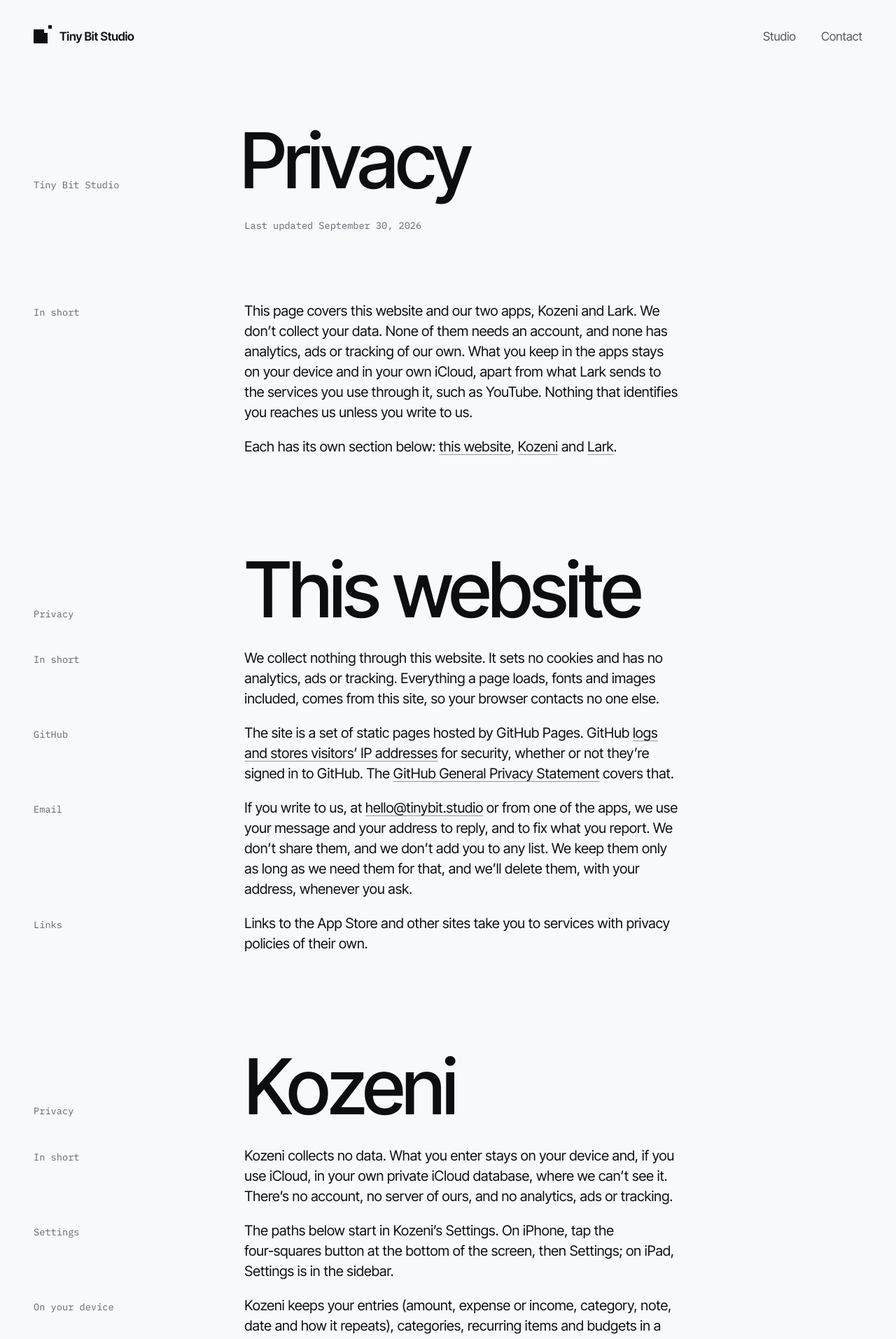
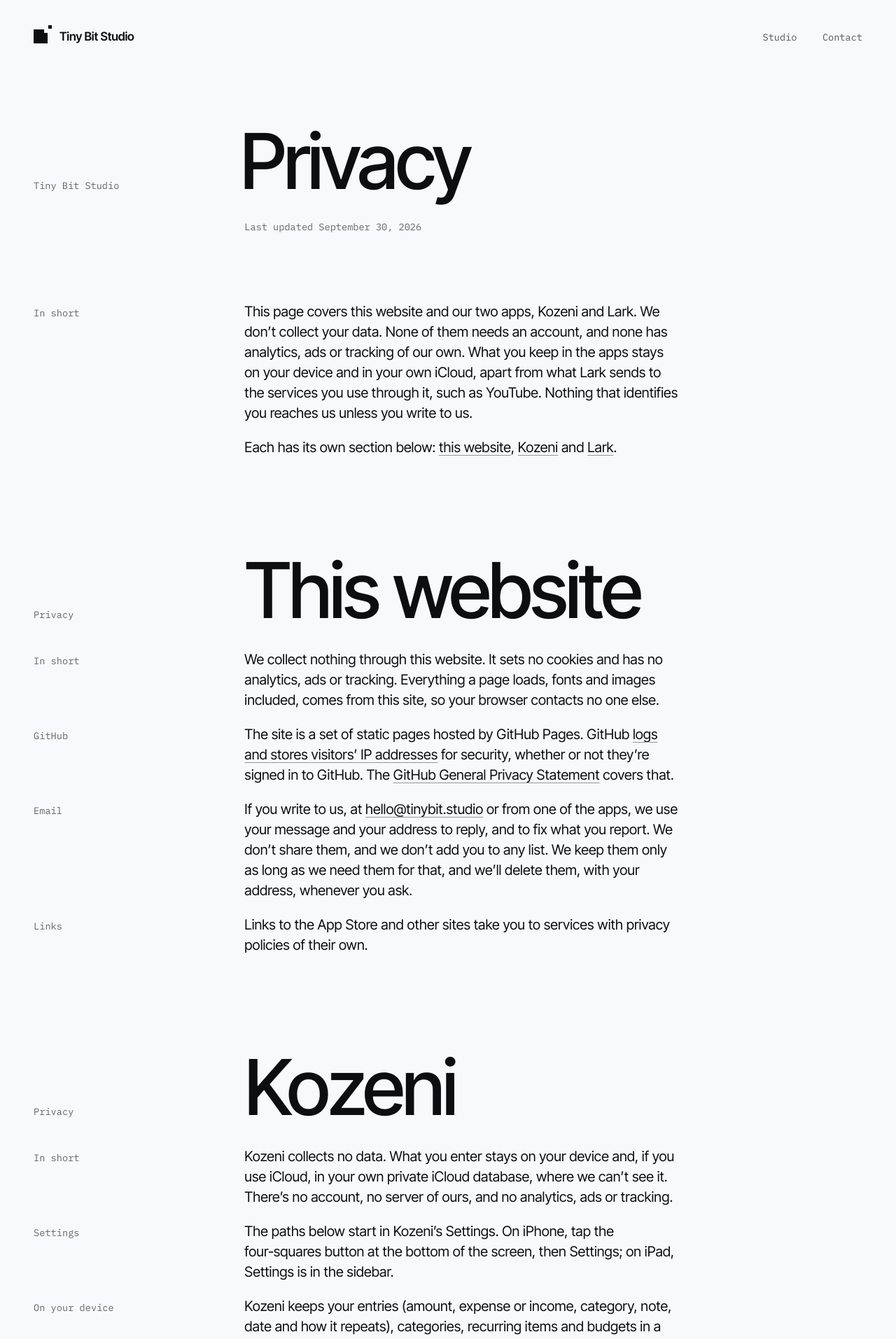
Before and after one commit to 1asso/1asso.github.io, a Jekyll site: the page built from privacy.md, in a window 1280 px wide. Shown: the top 1913 px of the page at 70% size. Built offline with Jekyll 4.4.1, drawn with Linux system fonts in a browser that asks for light colours.

Commit message:
Set the nav in meta, like the titles of the sections it jumps to

```diff
--- a/_includes/header.html
+++ b/_includes/header.html
@@ -9,7 +10,7 @@
     <span class="brand__name">{{ site.title }}</span>
   </a>
   <nav class="site-nav" aria-label="Main">
-    <ul role="list">
+    <ul class="meta" role="list">
       <li><a href="{{ '/#studio' | relative_url }}">Studio</a></li>
       <li><a href="{{ '/#contact' | relative_url }}">Contact</a></li>
     </ul>
--- a/assets/css/site.css
+++ b/assets/css/site.css
@@ -63,7 +63,7 @@
   --display: clamp(2.75rem, 8.6vw, 8.5rem);
   --text: clamp(1.125rem, 0.9375rem + 0.390625vw, 1.25rem);   /* 18px, rising to 20px at 1280px */
   --meta: clamp(0.8125rem, 0.75rem + 0.125vw, 0.875rem);        /* 13px, rising to 14px */
-  --ui: 1.0625rem;           /* header only (nav and footer don't count as content) */
+  --ui: 1.0625rem;           /* the wordmark and the skip link only (the header doesn't count as content) */
 
   /* Grid */
   --m: clamp(24px, 3.75vw, 72px);    /* outer margin */
@@ -309,7 +309,6 @@ a { color: inherit; text-decoration: none; }
   min-height: 44px;
   padding-inline: 8px;
   color: var(--ink-2);
-  font-size: var(--ui);
   transition: color 200ms var(--ease);
 }
 .site-nav a:hover { color: var(--ink); }
@@ -793,5 +792,5 @@ a { color: inherit; text-decoration: none; }
 @media (max-width: 400px) {
   :root { --m: 20px; }
   .brand { gap: 9px; font-size: 1rem; }
-  .site-nav a { font-size: 1rem; padding-inline: 6px; }
+  .site-nav a { padding-inline: 6px; }
 }
```
Also changed, not shown: other parts of _includes/header.html (+1 -0 lines).
